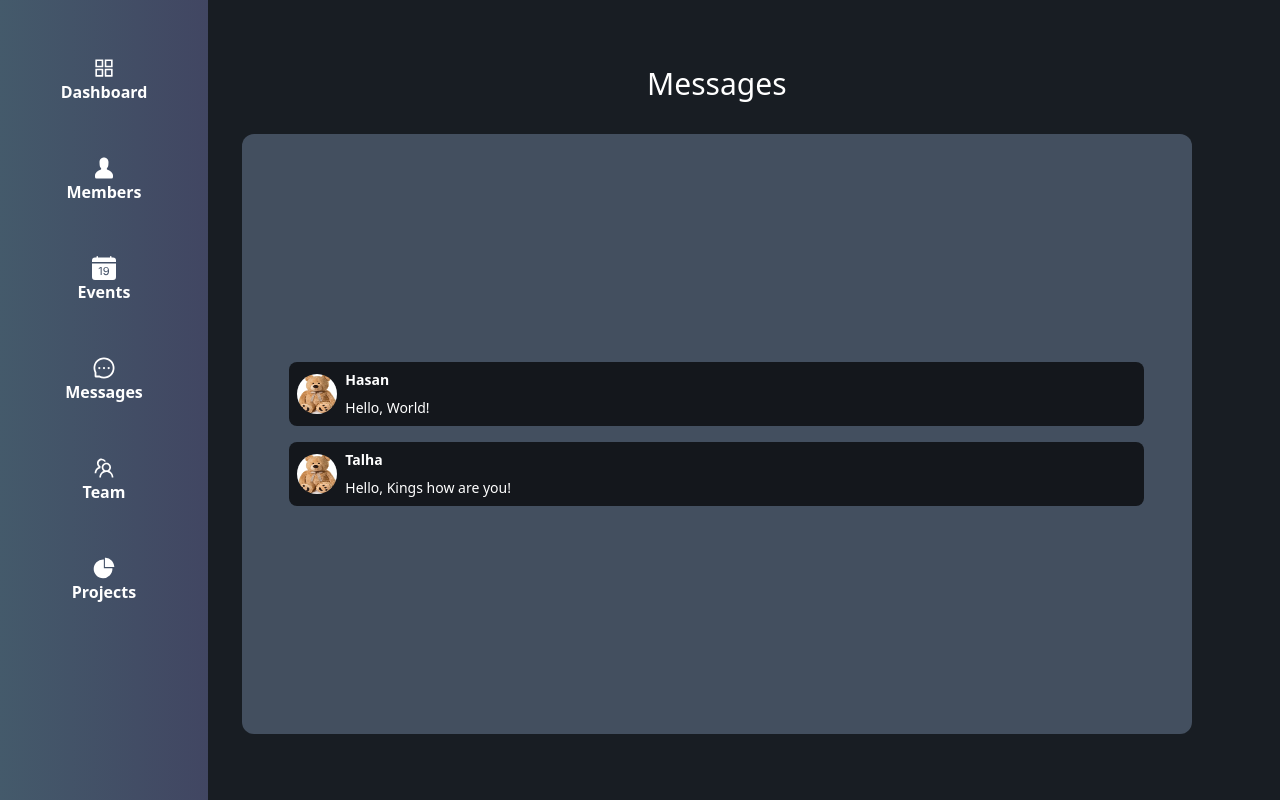
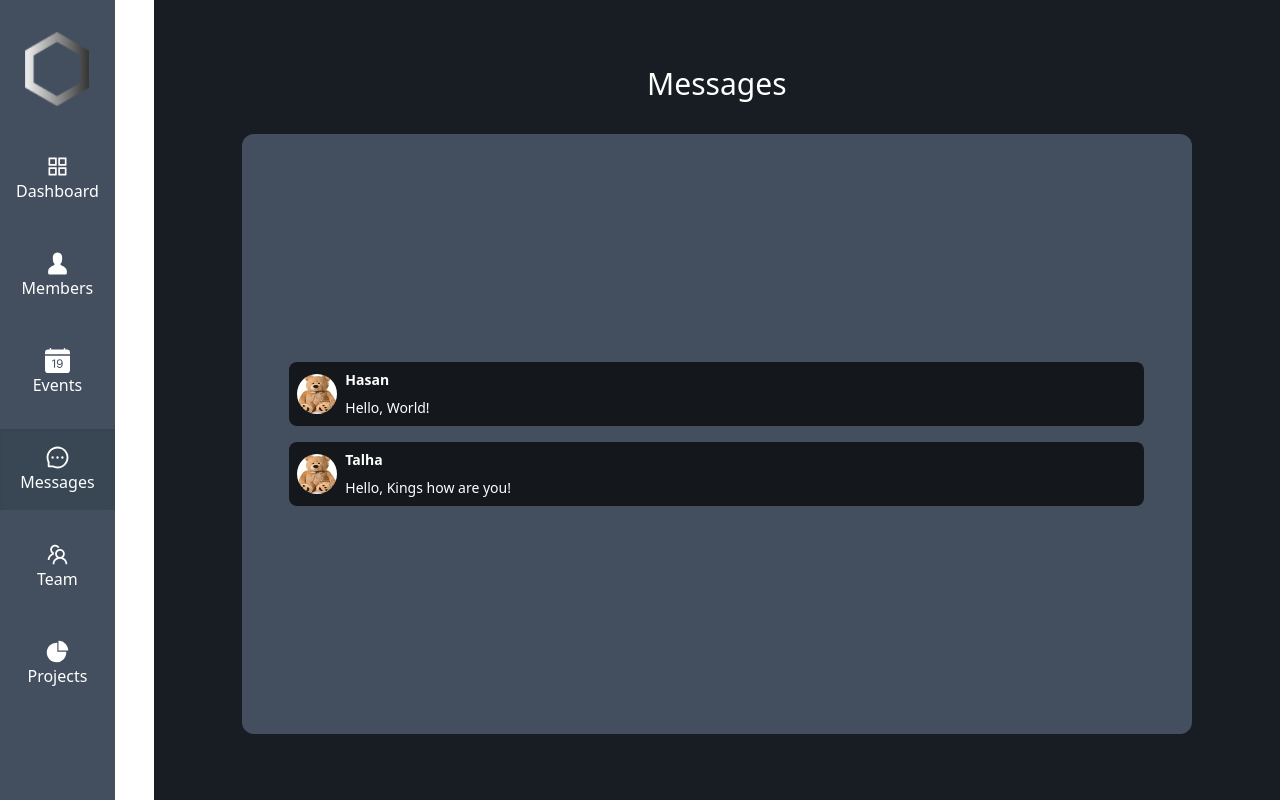
Before and after one commit to mtalhazulf/hrms, a React (Vite) app: page /msg in a window 1280 px wide. Built offline with nearby package versions, Linux system fonts and the light colour scheme.

Commit message:
Sidebar Perfected

```diff
--- a/src/Components/Shared/Sidebar.jsx
+++ b/src/Components/Shared/Sidebar.jsx
@@ -7,6 +7,7 @@ import { AiOutlineMenu } from "react-icons/ai";
 import { AiOutlineClose } from "react-icons/ai";
 import { BsFillCalendarDateFill } from "react-icons/bs";
 import { GoPerson } from "react-icons/go";
+import logo from "../../assets/logo.png";
 
 const Sidebar = () => {
   const [isSidebarOpen, setSidebarOpen] = useState(false);
@@ -15,13 +16,16 @@ const Sidebar = () => {
     setSidebarOpen(!isSidebarOpen);
   };
 
+  //Icon Size
+  const icon_size = 25;
+
   const buttons = [
-    { name: "Dashboard", icon: <AiOutlineAppstore />, href: "/admin" },
-    { name: "Members", icon: <GoPerson />, href: "/member" },
-    { name: "Events", icon: <BsFillCalendarDateFill />, href: "/events" },
-    { name: "Messages", icon: <AiOutlineMessage />, href: "/msg" },
-    { name: "Team", icon: <AiOutlineTeam />, href: "/teams" },
-    { name: "Projects", icon: <AiFillPieChart />, href: "/proj" },
+    { name: "Dashboard", icon: <AiOutlineAppstore size={icon_size} />, href: "/admin" },
+    { name: "Members", icon: <GoPerson size={icon_size} />, href: "/member" },
+    { name: "Events", icon: <BsFillCalendarDateFill size={icon_size} />, href: "/events" },
+    { name: "Messages", icon: <AiOutlineMessage size={icon_size} />, href: "/msg" },
+    { name: "Team", icon: <AiOutlineTeam size={icon_size} />, href: "/teams" },
+    { name: "Projects", icon: <AiFillPieChart size={icon_size} />, href: "/proj" },
   ];
 
   return (
@@ -40,42 +44,36 @@ const Sidebar = () => {
         </>
       )}
 
-      <div className="lg:w-[18%] md:block w-0">
-        <aside
-          id="default-sidebar"
-          className={`absolute left-0 z-10 lg:w-52 w-75 h-[100vh] transition-transform ' ${
-            isSidebarOpen ? "translate-x-0 " : "-translate-x-full"
-          } lg:translate-x-0`}
-          aria-label="Sidebar"
-        >
-          <div className="h-full flex flex-col items-center bg-gradient-to-r from-[#445A6B] to-[#414662]">
+      <nav className={`bg-[#434F5F] text-white min-h-screen w-fit transition-all duration-300 ease-in-out ${isSidebarOpen ? "translate-x-0 py-6 " : " py-8 hidden lg:block  "
+        }  `}>
         {isSidebarOpen && (
-              <button
+          <center ><button
             type="button"
-                className=" lg:hidden block mt-3 p-2 rounded-full bg-neutral-300 text-black focus:outline-none "
+            className=" lg:hidden block mt-3 mb-6 rounded-full bg-neutral-300 text-black focus:outline-none "
             onClick={toggleSidebar}
           >
             <AiOutlineClose size={30} />
           </button>
+          </center>
         )}
-            <div className="flex flex-col items-start justify-center mt-10 px-4 space-y-5">
-              {buttons.map((button, index) => (
-                <div key={index}>
-                  <button
-                    onClick={() => (window.location.href = button.href)}
-                    className="transparent-button text-zinc-800 text-md  py-4 w-44 rounded-xl font-semibold hover:bg-[#2E2D42] hover:px-2 transition-transform transform hover:scale-105 focus:outline-none focus:ring-2 focus:ring-gray-500"
-                  >
-                    <div className="flex flex-col items-center justify-center w-full text-white">
-                      <p className=" text-2xl"> {button.icon} </p>
-                      <p>{button.name}</p>
+        <div className="mb-8">
+          <img src={logo} alt="Logo" className="w-16 h-full m-auto" loading="lazy" />
         </div>
-                  </button>
+        <div role="navigation">
+          {buttons.map((item, i) => (
+            <div
+              key={i}
+              className={`flex p-4 flex-col items-center mb-4 cursor-pointer ${window.location.pathname === item.href ? "bg-[#394653] shadow-inner" : ""
+                }`}
+              onClick={() => window.location.href = item.href}
+              role="link"
+              tabIndex={0}
+            >{item.icon}
+              <div>{item.name}</div>
             </div>
           ))}
         </div>
-          </div>
-        </aside>
-      </div>
+      </nav>
     </div>
   );
 };
```
Also changed, not shown: src/assets/logo.png (added). Lines whose indentation alone changed are shown as unchanged.
